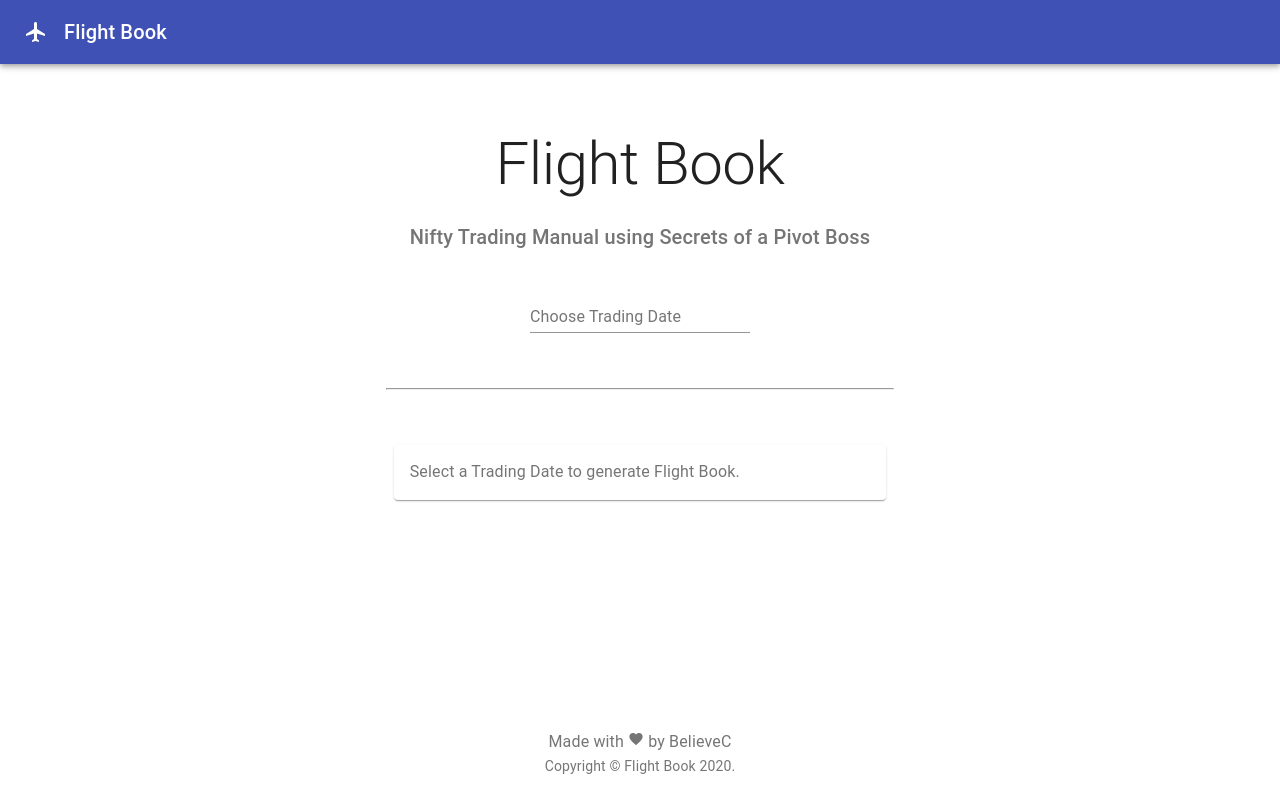
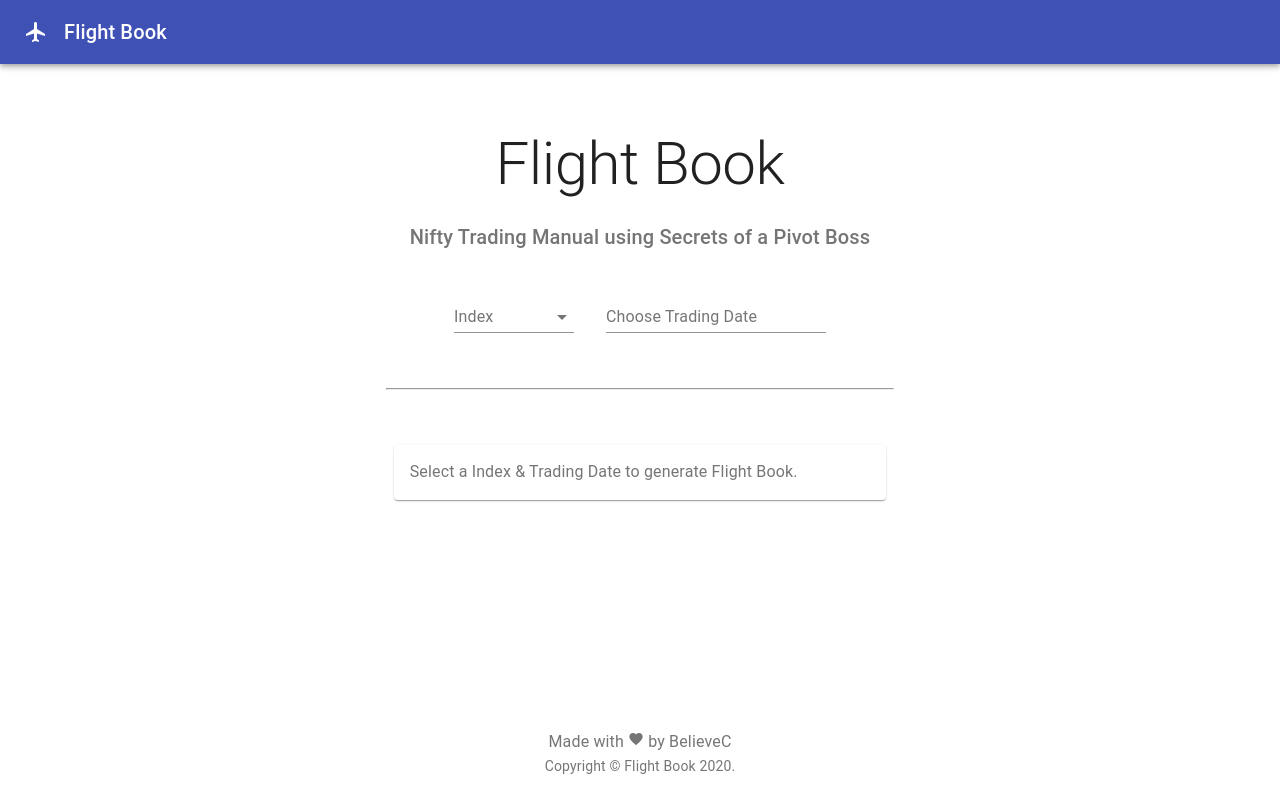
Before and after one commit to BelieveC/FlightBook, a React (Create React App) app: page / in a window 1280 px wide. Built offline with nearby package versions, Linux system fonts and the light colour scheme; no server answers.

Commit message:
Add index selection dropdown

```diff
--- a/src/components/FlightCard.js
+++ b/src/components/FlightCard.js
@@ -12,17 +12,26 @@ import { useStyles } from './styles'
 
 export default function FlightCard() {
   const currentSelectedDate = useSelector(state => state.currentSelectedDate)
-  const nifty50 = useSelector(state => state.nifty)
+  const currentSelectedIndex = useSelector(state => state.currentSelectedIndex)
 
-  const index  = findLastIndex(nifty50, function(record) { return record[0] === currentSelectedDate; });
-  const previousTradingDay = nifty50[index]
-  const lastSecondTradingDay = nifty50[index - 1]
+  const indices = {
+    'nifty50': useSelector(state => state.nifty),
+    'bankNifty': useSelector(state => state.bankNifty)
+  }
+  const currentIndex = isEmpty(currentSelectedIndex) ? [] : indices[currentSelectedIndex]
+  const index  = findLastIndex(currentIndex, function(record) { return record[0] === currentSelectedDate; });
+  const previousTradingDay = currentIndex[index]
+  const lastSecondTradingDay = currentIndex[index - 1]
   const classes = useStyles()
 
   return (
     <TableContainer component={Paper}>
-      { isEmpty(currentSelectedDate) ?
+      { isEmpty(currentSelectedDate) && isEmpty(currentSelectedIndex) ?
+          <div className={classes.messageStyle}>Select a Index & Trading Date to generate Flight Book.</div>
+        : isEmpty(currentSelectedDate)?
           <div className={classes.messageStyle}>Select a Trading Date to generate Flight Book.</div>
+        : isEmpty(currentSelectedIndex)?
+          <div className={classes.messageStyle}>Select a Index to generate Flight Book.</div>
         : index === -1 ?
           <div className={classes.messageStyle}>Selected day is a Trading Holiday. Please select another date.</div>
         :
--- /dev/null
+++ b/src/components/IndexSelectionDropdown.js
@@ -0,0 +1,51 @@
+import React from 'react';
+import { makeStyles } from '@material-ui/core/styles';
+import InputLabel from '@material-ui/core/InputLabel';
+import FormControl from '@material-ui/core/FormControl';
+import Select from '@material-ui/core/Select';
+import MenuItem from '@material-ui/core/MenuItem';
+import { useDispatch, useSelector } from 'react-redux';
+import { ADD_CURRENT_SELECTED_INDEX } from '../constants'
+import { isEmpty } from 'lodash'
+
+const useStyles = makeStyles((theme) => ({
+  formControl: {
+    margin: theme.spacing(0),
+    minWidth: 120,
+  },
+  selectEmpty: {
+    marginTop: theme.spacing(2),
+  },
+}));
+
+export const IndexSelectionDropdown = () =>
+{
+  const classes = useStyles();
+
+  const dispatch = useDispatch();
+  var tmpIndex = useSelector(state => state.currentSelectedIndex)
+  const selectedIndex = isEmpty(tmpIndex)? '' : tmpIndex
+
+  const dispatchIndexChange = (payload) => dispatch({ type: ADD_CURRENT_SELECTED_INDEX, payload})
+
+  const handleChange = (event) => {
+    dispatchIndexChange(event.target.value);
+  };
+
+  return(
+    <FormControl className={classes.formControl}>
+      <InputLabel id="index-selection">Index</InputLabel>
+      <Select
+        labelId="index-selection"
+        id="index-selection"
+        value={selectedIndex}
+        onChange={handleChange}
+        label="Nifty Index"
+      >
+        <MenuItem value=''><em>Select</em></MenuItem>
+        <MenuItem value={'nifty50'}>Nifty 50</MenuItem>
+        <MenuItem value={'bankNifty'}>Bank Nifty</MenuItem>
+      </Select>
+    </FormControl>
+  )
+}
--- a/src/components/Main.js
+++ b/src/components/Main.js
@@ -16,6 +16,7 @@ import DateFnsUtils from '@date-io/date-fns';
 import { useDispatch, useSelector } from 'react-redux';
 import { ADD_CURRENT_SELECTED_DATE } from '../constants'
 import { isTodaySessionOver, formatDate } from '../utils/helper'
+import { IndexSelectionDropdown } from './IndexSelectionDropdown'
 
  const Copyright = () => {
   return (
@@ -104,7 +105,10 @@ export default function Main() {
                 Nifty Trading Manual using Secrets of a Pivot Boss
               </Typography>
               <div className={classes.heroButtons}>
-                <Grid container spacing={2} justify="center">
+                <Grid container spacing={4} justify="center">
+                  <Grid item>
+                    <IndexSelectionDropdown/>
+                  </Grid>
                   <Grid item>
                     <MuiPickersUtilsProvider utils={DateFnsUtils}>
                       <DatePicker
--- a/src/constants.js
+++ b/src/constants.js
@@ -4,3 +4,4 @@ export const ADD_NIFTY_INDEX = 'ADD_NIFTY_INDEX'
 export const ADD_BANK_NIFTY_INDEX = 'ADD_BANK_NIFTY_INDEX'
 export const ADD_ERROR = 'ADD_ERROR'
 export const ADD_CURRENT_SELECTED_DATE = 'ADD_CURRENT_SELECTED_DATE'
+export const ADD_CURRENT_SELECTED_INDEX = 'ADD_CURRENT_SELECTED_INDEX'
--- a/src/reducer.js
+++ b/src/reducer.js
@@ -1,6 +1,6 @@
 import { combineReducers } from 'redux'
 
-import { ADD_NIFTY_INDEX, ADD_ERROR, ADD_CURRENT_SELECTED_DATE, ADD_BANK_NIFTY_INDEX } from './constants'
+import { ADD_NIFTY_INDEX, ADD_ERROR, ADD_CURRENT_SELECTED_DATE, ADD_BANK_NIFTY_INDEX, ADD_CURRENT_SELECTED_INDEX } from './constants'
 
 const nifty = (state = [], action) => {
   switch (action.type) {
@@ -33,8 +33,18 @@ const currentSelectedDate = (state = null, action) => {
   }
 }
 
+const currentSelectedIndex = (state = null, action) => {
+  switch(action.type) {
+    case ADD_CURRENT_SELECTED_INDEX:
+      return action.payload
+    default:
+      return state
+  }
+}
+
 export default combineReducers({
   nifty,
   bankNifty,
-  currentSelectedDate
+  currentSelectedDate,
+  currentSelectedIndex
 })
```
Lines whose indentation alone changed are shown as unchanged.
